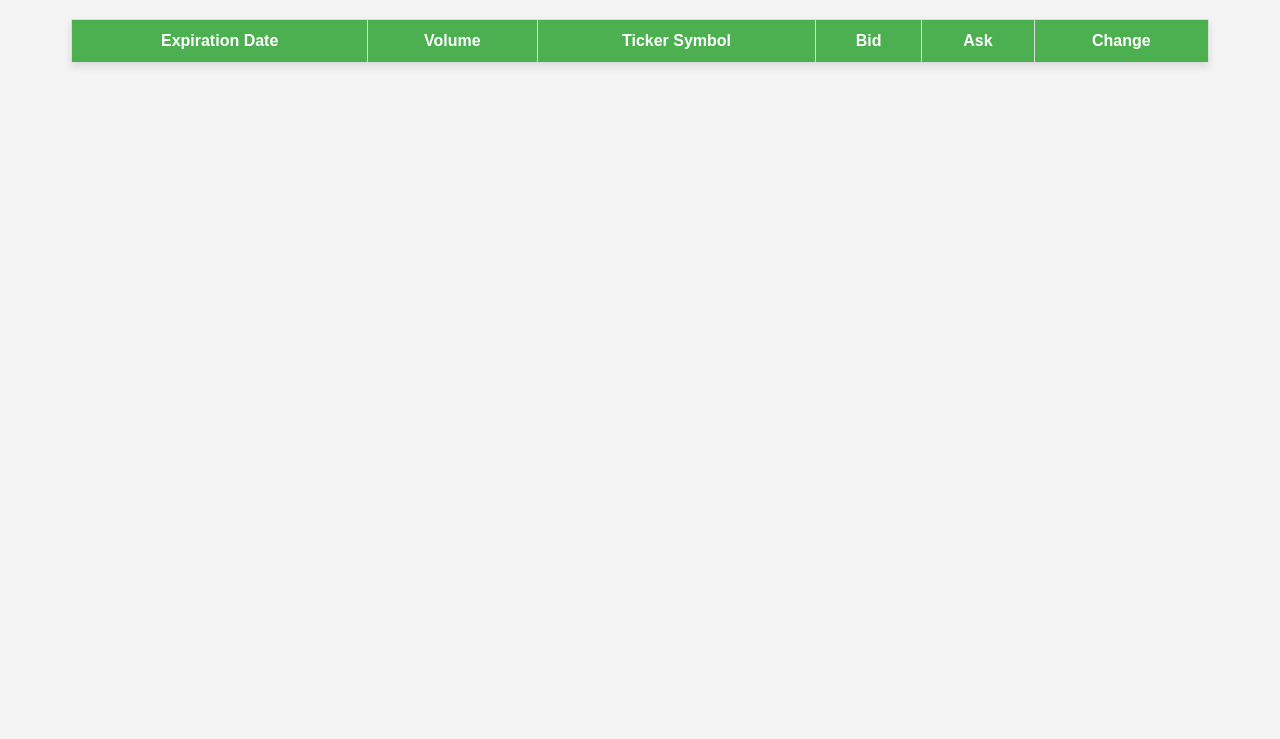
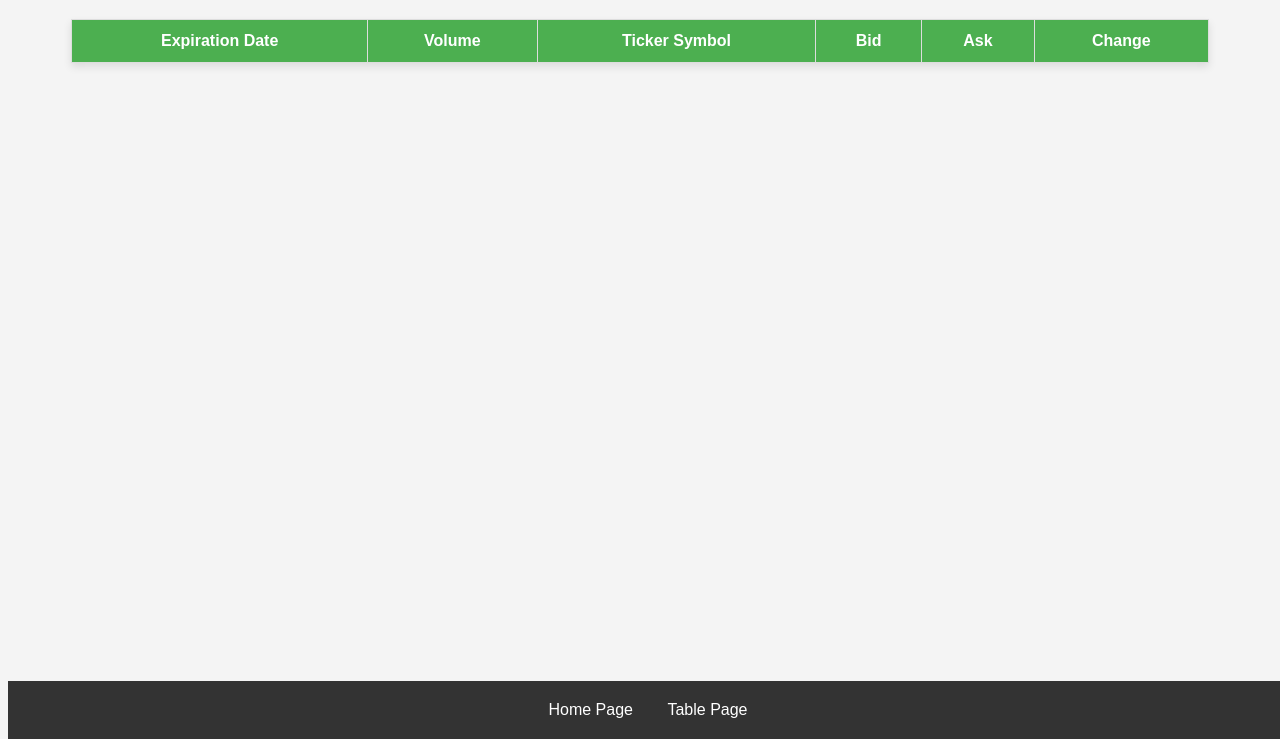
Before and after one commit to daferali20/option, a plain HTML site: page num.html in a window 1280 px wide. Shown: the part 61-800 px from the top of the page. Drawn offline with Linux system fonts and the light colour scheme; no server answers.

Commit message:
Update num.html

```diff
--- a/num.html
+++ b/num.html
@@ -95,5 +95,13 @@
 
         fetchOptionsData();
     </script>
+    <!-- Footer Section -->
+<footer style="background-color: #333; color: #fff; text-align: center; padding: 20px 0; position: fixed; bottom: 0; width: 100%;">
+    <div>
+        <a href="index.html" style="color: #fff; text-decoration: none; margin: 0 15px;">Home Page</a>
+        <a href="num.html" style="color: #fff; text-decoration: none; margin: 0 15px;">Table Page</a>
+    </div>
+</footer>
+
 </body>
 </html>
```
